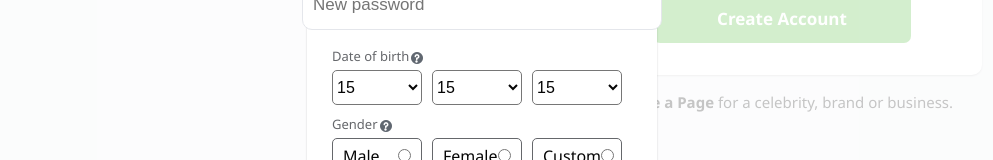
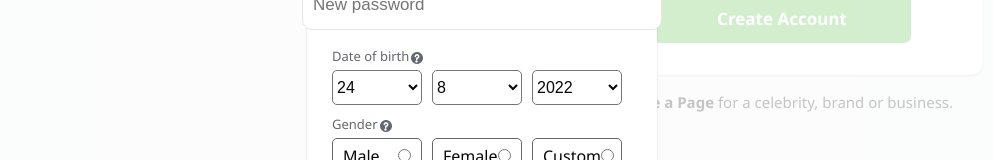
Before and after one commit to SagarM21/faceBook, a React (Create React App) app in the folder frontend/: page /login in a window 1280 px wide. Shown: the part 402-562 px from the top of the page, without its empty margins (158-1151 px from the left). Built offline with nearby package versions, Linux system fonts and the light colour scheme.

Commit message:
dates setup for user registration

```diff
--- a/frontend/src/components/login/RegisterForm.js
+++ b/frontend/src/components/login/RegisterForm.js
@@ -6,17 +6,34 @@
 	last_name: "",
 	email: "",
 	password: "",
-	bYear: "",
-	bMonth: "",
-	bDay: "",
+	bYear: new Date().getFullYear(),
+	bMonth: new Date().getMonth() + 1,
+	bDay: new Date().getDate(),
 	gender: "",
 };
 export default function RegisterForm() {
 	const [user, setUser] = useState(userInfos);
+	const {
+		first_name,
+		last_name,
+		email,
+		password,
+		bYear,
+		bMonth,
+		bDay,
+		gender,
+	} = user;
+	const yearTemp = new Date().getFullYear();
 	const handleRegisterChange = (e) => {
 		const { name, value } = e.target;
 		setUser({ ...user, [name]: value });
 	};
+	const years = Array.from(new Array(108), (val, index) => yearTemp - index);
+	const months = Array.from(new Array(12), (val, index) => 1 + index);
+	const getDays = () => {
+		return new Date(bYear, bMonth, 0).getDate();
+	};
+	const days = Array.from(new Array(getDays()), (val, index) => 1 + index);
 	return (
 		<div className='blur'>
 			<div className='register'>
@@ -63,14 +80,38 @@
 									Date of birth <i className='info_icon'></i>
 								</div>
 								<div className='reg_grid'>
-									<select name='bDay'>
-										<option>15</option>
+									<select
+										name='bDay'
+										value={bDay}
+										onChange={handleRegisterChange}
+									>
+										{days.map((day, i) => (
+											<option value={day} key={i}>
+												{day}
+											</option>
+										))}
 									</select>
-									<select name='bMonth'>
-										<option>15</option>
+									<select
+										name='bMonth'
+										value={bMonth}
+										onChange={handleRegisterChange}
+									>
+										{months.map((month, i) => (
+											<option value={month} key={i}>
+												{month}
+											</option>
+										))}
 									</select>
-									<select name='bYear'>
-										<option>15</option>
+									<select
+										name='bYear'
+										value={bYear}
+										onChange={handleRegisterChange}
+									>
+										{years.map((year, i) => (
+											<option value={year} key={i}>
+												{year}
+											</option>
+										))}
 									</select>
 								</div>
 							</div>
```
